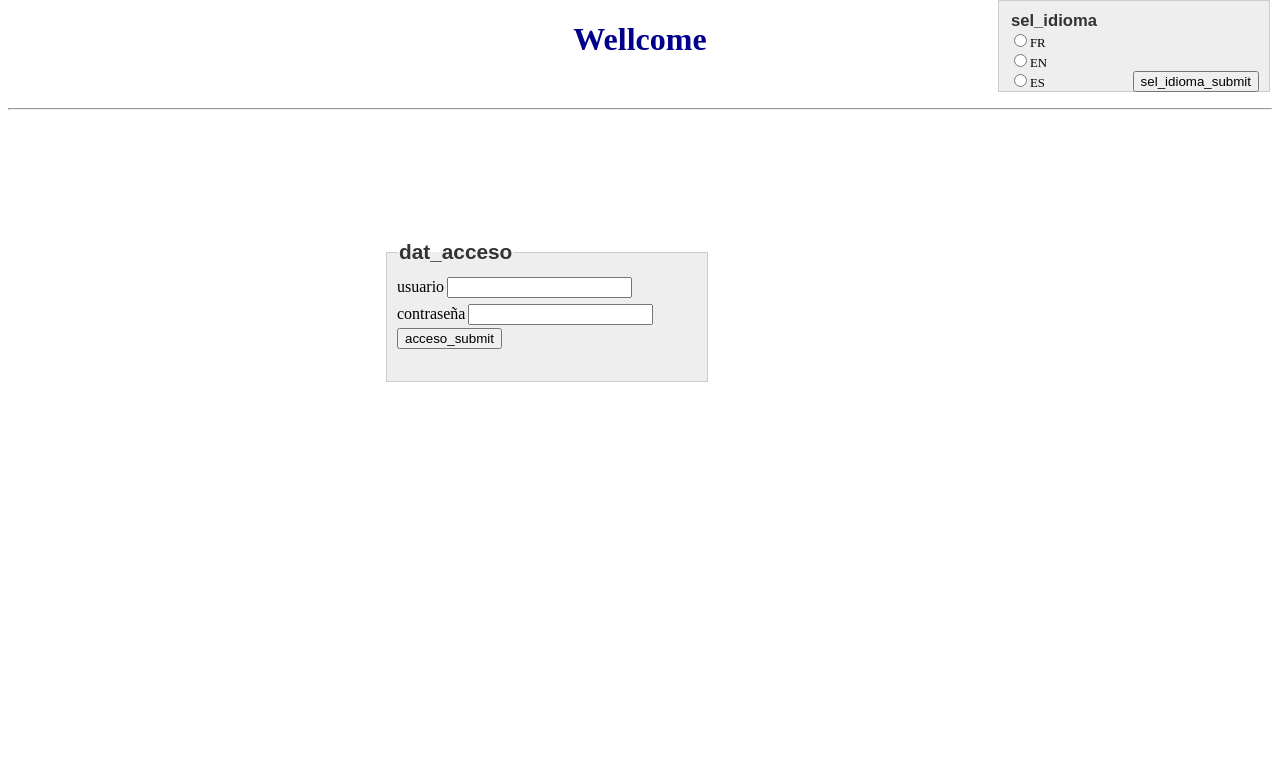
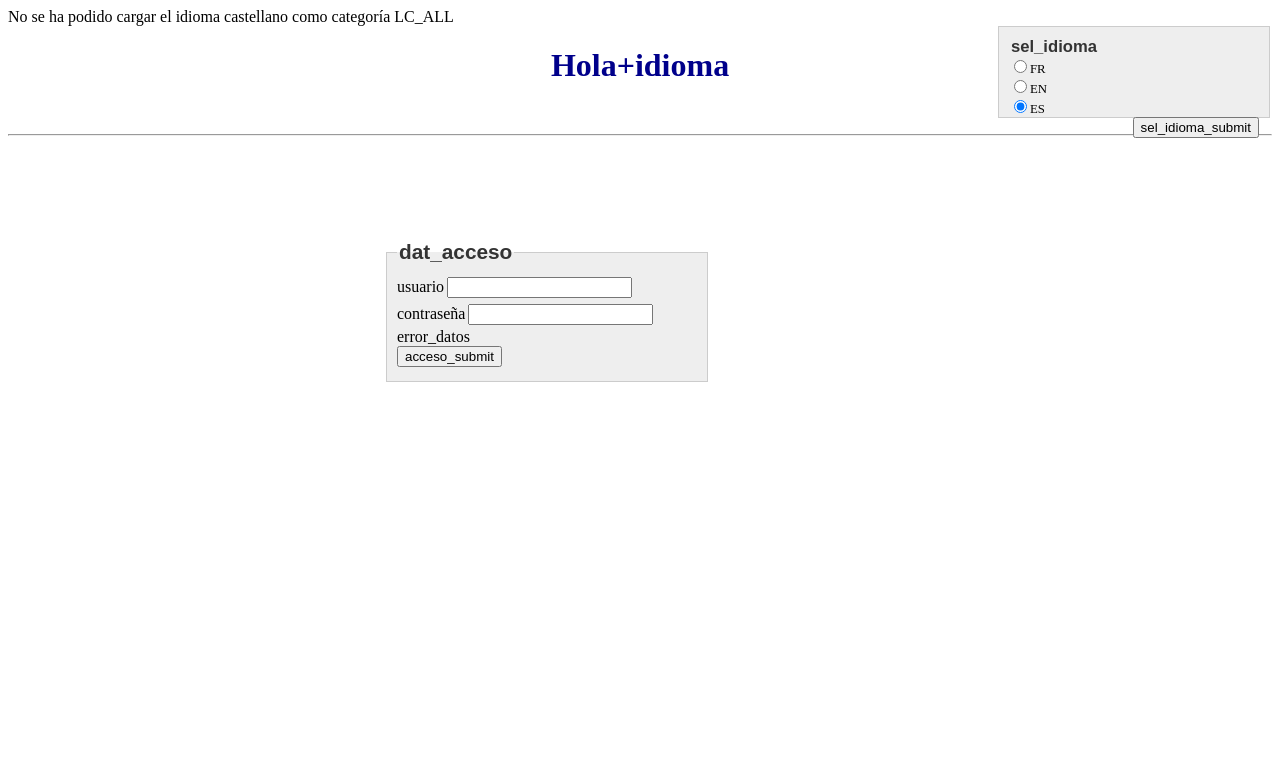
Before and after one commit to AntonioJFN/phpIdiomas, a PHP site: page /index.php?err=error_datos&idioma=castellano in a window 1280 px wide. Shown: the top 783 px of the page. Run offline with PHP 8.4, Linux system fonts and the light colour scheme.

Commit message:
metidos los a falta solo de los .po

```diff
--- /dev/null
+++ b/funciones.php
@@ -0,0 +1,42 @@
+<?php
+
+/**Dadas dos variables comprobamos que no hay alguna que no esté informada
+ * @param $a
+ * @param $b
+ * @return bool
+ */
+function comprobar_integridad($a,$b):bool{
+    return !(empty($a)||empty($b));
+}
+
+
+/**Dada una cadena con un idioma devuelve el código según el formato aa_AA.utf8
+ * @param string $nombre_idioma
+ * @return string
+ */
+function codigo_idioma(string $nombre_idioma):string{
+    switch ($nombre_idioma){
+        case ("castellano"):
+            return 'es_ES.utf8';
+        case ("frances"):
+            return 'fr_FR.utf8';
+        case ("ingles"):
+            return 'en_US.utf8';
+        default:
+            return 'es_ES.utf8';
+    }
+}
+
+/** Establecemos el idioma a partir de una cadena con su nombre
+ * @param string $idioma /el nombre del idioma que queremos establecer
+ */
+function establece_idioma(string $idioma)
+{
+    if (!setlocale(LC_ALL, codigo_idioma($idioma))) {
+        echo "No se ha podido cargar el idioma $idioma como categoría LC_ALL";
+    }
+    if (!putenv("LC_ALL=" . codigo_idioma($idioma) . "")) {
+        echo "No se ha podido establecer el idioma $idioma en variables de entorno<br />";
+    }
+    bindtextdomain('fichero', './locale');
+}
--- a/index.php
+++ b/index.php
@@ -1,7 +1,27 @@
 <?php
+require_once 'funciones.php';
+//definimos variables
 
-    $msj0=gettext("titulo"); //Titulo página
-    $msj1 =gettext("Wellcome"); //Mensaje de bienvenida
+//tomará el valor del mensaje en caso de error de autentificación desde sitio sin datos de acceso en index
+$error = isset( $_GET[ 'err' ] ) ? $_GET[ 'err' ] : null;
+//si venimos de index (POST), desde sitio sin datos de acceso en index (GET) o de sitio (POST) guardamos el idioma,sino lo establecemos a castellano
+$idioma=isset($_POST['idioma']) ? $_POST['idioma']:(isset( $_GET[ 'idioma' ] ) ? $_GET[ 'idioma']:"castellano");
+//para guardar la selección del idioma pondremos un checked en el formulario del radio boton para el ultimo idioma seleccionado
+$arrastra_castellano=$idioma=="castellano" ? "checked":"";
+$arrastra_frances=$idioma=="frances" ? "checked":"";
+$arrastra_ingles=$idioma=="ingles" ? "checked":"";
+
+if (!setlocale(LC_ALL, codigo_idioma($idioma))){
+    echo "No se ha podido cargar el idioma $idioma como categoría LC_ALL";
+}
+if (!putenv("LC_ALL=".codigo_idioma($idioma)."")){
+    echo "No se ha podido establecer el idioma $idioma en variables de entorno<br />";
+}
+bindtextdomain('fichero', './locale');
+
+//definimos las variables que cambiarán dependiendo del idioma establecido
+$msj0=gettext("tituloindex"); //Titulo página
+$msj1 =gettext("Hola+idioma"); //Mensaje de bienvenida
 $msj2=gettext("FR"); //boton frances
 $msj3=gettext("EN"); //...ingles
 $msj4=gettext("ES"); // castellano
@@ -11,12 +31,13 @@
 $msj8=gettext("contraseña");
 $msj9=gettext("sel_idioma_submit"); //boton del radio buton
 $msj10=gettext("acceso_submit"); //boton acceso a sitio.php
+$msj11=gettext($error);//traducción error si falta user y/o pass
 
 
 ?>
 
 <!doctype html>
-<html lang="en">
+<html lang="es">
 <head>
     <meta charset="UTF-8">
     <meta name="viewport"
@@ -30,22 +51,26 @@
 
 
 <fieldset class="idioma">
+
     <form action="index.php" method="post">
-
         <legend><?= $msj5?></legend>
-        <input type="radio" name="idioma" value="frances"><?= $msj2?><br/>
-        <input type="radio" name="idioma" value="ingles"><?= $msj3?><br/>
-        <input type="radio" name="idioma"  value="castellano"><?= $msj4?>
+        <input type="radio" name="idioma" value="frances" <?=$arrastra_frances?> ><?= $msj2?><br/>
+        <input type="radio" name="idioma" value="ingles" <?=$arrastra_ingles?>><?= $msj3?><br/>
+        <input type="radio" name="idioma" value="castellano" <?=$arrastra_castellano?> ><?= $msj4?><br />
         <input type="submit" style='float:right' name="submit" value=<?=$msj9?> >
     </form>
 </fieldset>
+
 <hr style='margin-top:50px' />
 <form action="sitio.php"  method="post">
     <fieldset class="login">
         <legend><?= $msj6?></legend>
+
         <label for="user"><?= $msj7?></label><input type="text" name="user"><br />
         <label for="pass"><?= $msj8?></label><input type="text" name="pass">
-        </label><input type="submit" name="submit" value=<?=$msj10?> >
+        <?php echo $error ?></br>
+        <input type="hidden" name="idioma" value=<?=$idioma?> >
+        <label for="submit"></label><input type="submit" name="submit" value="<?=$msj10?>" >
     </fieldset>
 </form>
 
```
Also changed, not shown: sitio.php (+40 -19 lines). Lines whose indentation alone changed are shown as unchanged.
